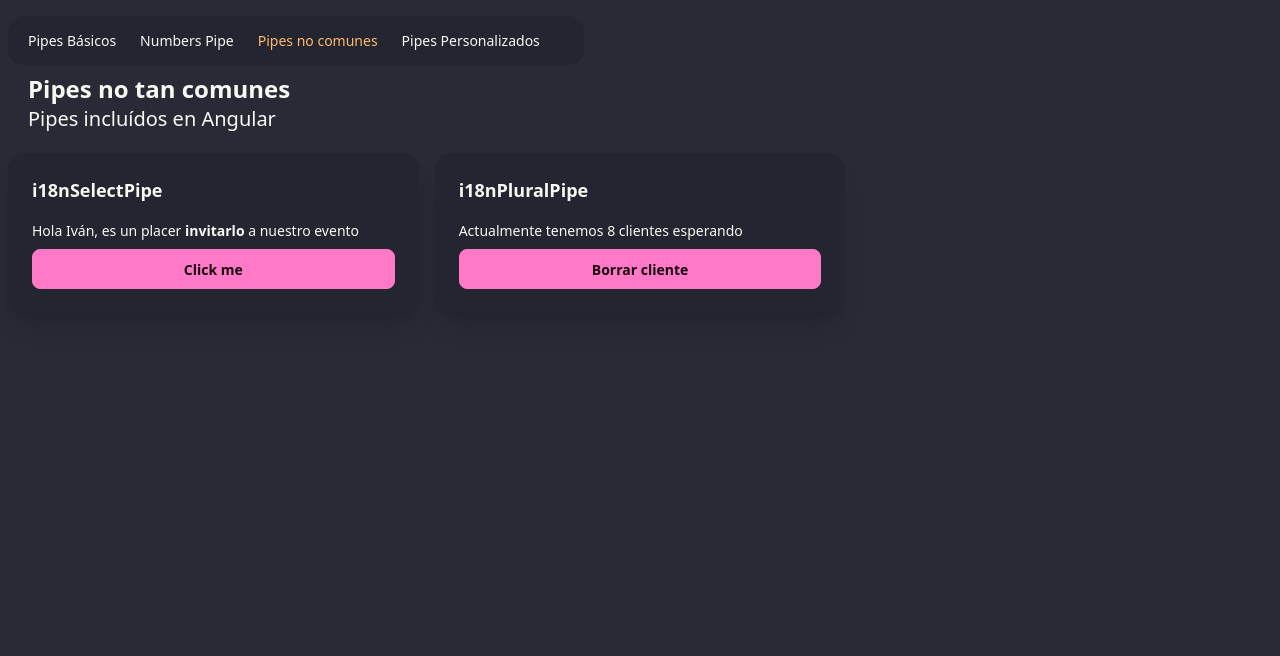
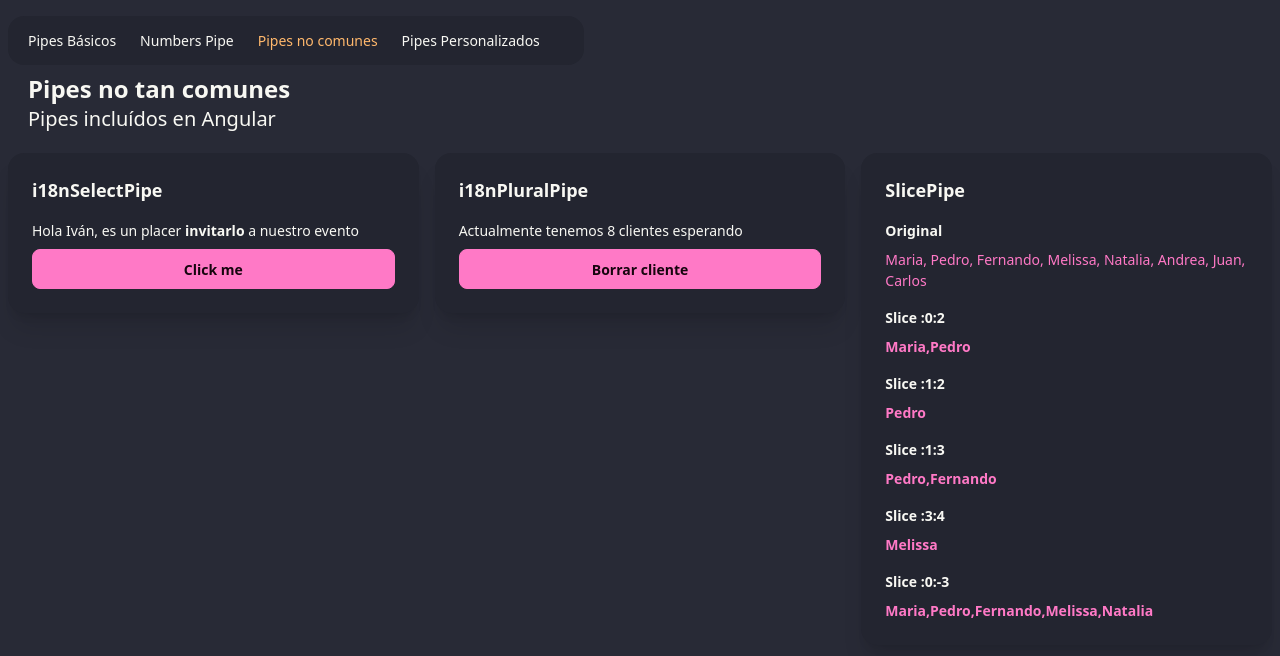
Before and after one commit to Ivanlopez-dev/pipes-app, an Angular app: page /uncommon in a window 1280 px wide. Shown: the top 656 px of the page. Built offline with nearby package versions, Linux system fonts and the light colour scheme.

Commit message:
add: 🍕 slice pipe

```diff
--- a/src/app/pages/uncommon-page/uncommon-page.component.html
+++ b/src/app/pages/uncommon-page/uncommon-page.component.html
@@ -20,4 +20,26 @@
       Borrar cliente
     </button>
   </app-card>
+
+  <app-card title="SlicePipe">
+    <b>Original</b>
+    <p class="text-primary">
+      {{ clients().join(', ') }}
+    </p>
+
+    <b class="mt-2">Slice :0:2</b>
+    <b class="text-primary">{{ clients() | slice : 0 : 2 }}</b>
+
+    <b class="mt-2">Slice :1:2</b>
+    <b class="text-primary">{{ clients() | slice : 1 : 2 }}</b>
+
+    <b class="mt-2">Slice :1:3</b>
+    <b class="text-primary">{{ clients() | slice : 1 : 3 }}</b>
+
+    <b class="mt-2">Slice :3:4</b>
+    <b class="text-primary">{{ clients() | slice : 3 : 4 }}</b>
+
+    <b class="mt-2">Slice :0:-3</b>
+    <b class="text-primary">{{ clients() | slice : 0 : -3 }}</b>
+  </app-card>
 </div>
--- a/src/app/pages/uncommon-page/uncommon-page.component.ts
+++ b/src/app/pages/uncommon-page/uncommon-page.component.ts
@@ -1,5 +1,5 @@
 import { Component, signal } from '@angular/core';
-import { I18nPluralPipe, I18nSelectPipe } from '@angular/common';
+import { I18nPluralPipe, I18nSelectPipe, SlicePipe } from '@angular/common';
 
 import { CardComponent } from "../../components/card/card.component";
 
@@ -19,7 +19,7 @@
 
 @Component({
   selector: 'app-uncommon-page',
-  imports: [CardComponent, I18nSelectPipe, I18nPluralPipe],
+  imports: [CardComponent, I18nSelectPipe, I18nPluralPipe, SlicePipe],
   templateUrl: './uncommon-page.component.html',
 })
 export default class UncommonPageComponent {
```
